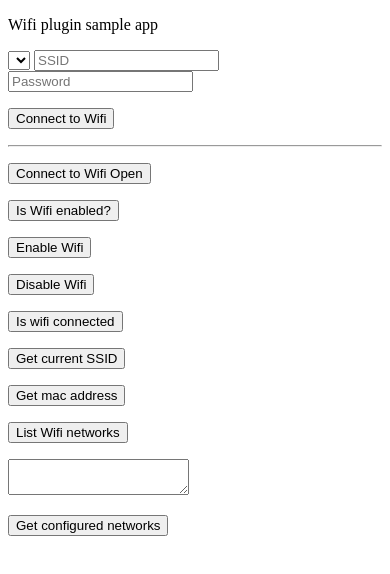
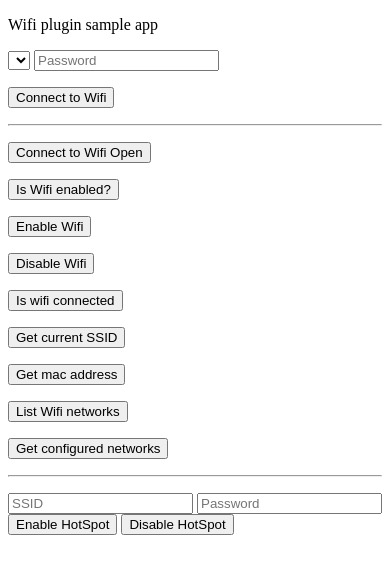
Before and after one commit to aahedi/cordova-plugin-wifi-sample, a plain HTML site: page www/index.html in a window 390 px wide. Drawn offline with Linux system fonts and the light colour scheme; some packages are replaced by stand-ins of ours.

Commit message:
Update index.html

```diff
--- a/www/index.html
+++ b/www/index.html
@@ -6,9 +6,8 @@
     <body>
         <div>
             <p>Wifi plugin sample app</p>
-            <select id="wifi_list" name="wifi_list"></select>
-            <input type="text" id="SSID" placeholder="SSID"/>
-            <input type="password" id="pass" placeholder="Password"/>
+            <select id="wifi_ssid" name="wifi_list"></select>
+            <input type="password" id="wifi_pass" placeholder="Password"/>
             <p><button id='connectwifiButton'>Connect to Wifi</button></p>
             <p><hr></p>
             <p><button id='connectwifiopenButton'>Connect to Wifi Open</button></p>
@@ -19,8 +18,12 @@
             <p><button id='getcurrentssidButton'>Get current SSID</button></p>
             <p><button id='getmacaddressButton'>Get mac address</button></p>
             <p><button id='listwifinetworksButton'>List Wifi networks</button></p>
-            <p><textarea id="wifi_area"></textarea></p>
             <p><button id='getconfigurednetworksButton'>Get configured networks</button></p>
+            <p><hr></p>
+	                                    <input id="hotspot_ssid" type="text" name="SSID" placeholder="SSID">
+	                                    <input id="hotspot_pass" type="text" name="password" placeholder="Password">
+	                                    <input id="enable" class="button" type="submit" value="Enable HotSpot">
+	                                    <input id="disable" class="button" type="submit" value="Disable HotSpot">
         </div>
         <script type="text/javascript" src="cordova.js"></script>
         <script type="text/javascript" src="main.js"></script>
```
